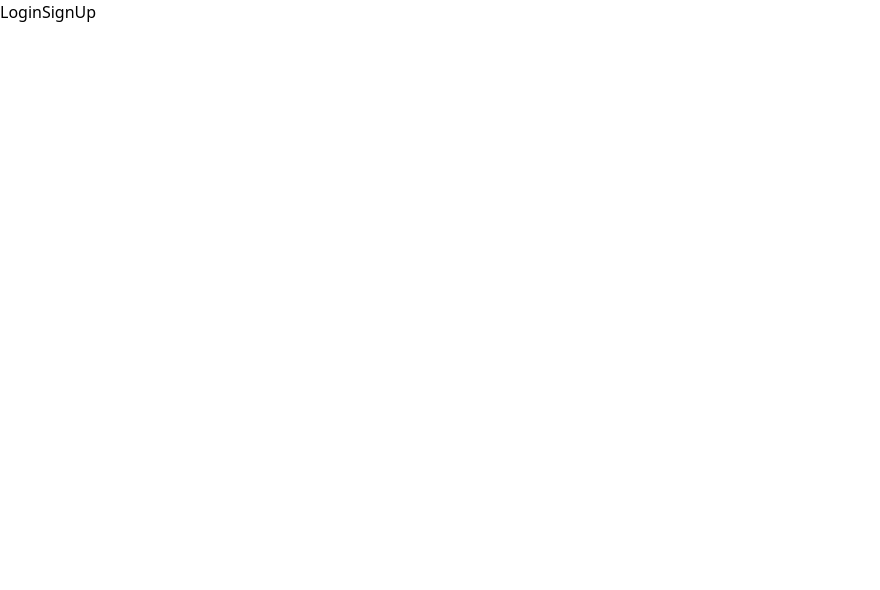
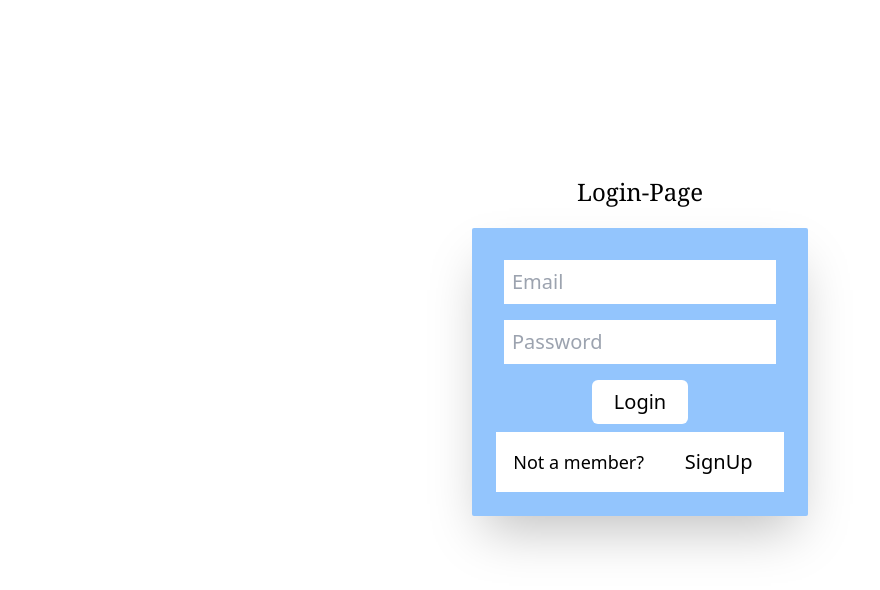
Before and after one commit to bushrajabin/alpago-assignment, a React (Create React App) app: page / in a window 1280 px wide. Shown: the top 590 px of the page, without its empty margins (0-880 px from the left). Built offline with nearby package versions, Linux system fonts and the light colour scheme.

Commit message:
Added routing on login/signup form

```diff
--- a/src/App.js
+++ b/src/App.js
@@ -1,8 +1,9 @@
 import "./App.css";
 import React from "react";
+
+import Signup from "./components/Signup/Signup";
 import Login from "./components/loginForm/Login";
-import Signup from "./components/Signup/Signup";
-import Home from "./components/Home/Home";
+import Error from "./components/pages/Error";
 import {
   BrowserRouter,
   Routes,
@@ -13,10 +14,20 @@ import {
 
 const router = createBrowserRouter([
   {
-    path: "/",
+    path: "*",
+
     element: (
       <>
-        <Home />
+        <Error />
+      </>
+    ),
+  },
+  {
+    path: "/",
+
+    element: (
+      <>
+        <Login />
       </>
     ),
   },
@@ -43,6 +54,7 @@ function App() {
   return (
     <>
       <RouterProvider router={router} />
+      {/* <Signup /> */}
     </>
   );
 }
--- a/src/components/CustomButton/SignupButton.jsx
+++ b/src/components/CustomButton/SignupButton.jsx
@@ -3,12 +3,12 @@ import { useNavigate } from "react-router-dom";
 function SignupButton() {
   const navigate = useNavigate();
   const SignUp = () => {
-    navigate("/home");
+    navigate("/signup");
   };
   return (
     <>
       <button
-        className=" xl:hover:bg-black xl:hover:text-white xl:p-3 xl:w-24 xl:ml-32 xl:mt-6 xl:rounded-sm"
+        className=" xl:hover:bg-black xl:hover:text-white xl:bg-white xl:text-black xl:p-3 xl:w-24  xl:rounded-sm"
         onClick={SignUp}
       >
         SignUp
--- a/src/components/Home/Home.jsx
+++ b/src/components/Home/Home.jsx
@@ -1,5 +1,7 @@
 import React from "react";
 import { useNavigate } from "react-router-dom";
+import LoginButton from "../CustomButton/LoginButton";
+import SignupButton from "../CustomButton/SignupButton";
 
 function Home() {
   const navigate = useNavigate();
@@ -7,14 +9,14 @@ function Home() {
     navigate("/login");
   };
 
-  const forSignup=()=>{
-    navigate('/signup')
-  }
+  const forSignup = () => {
+    navigate("/signup");
+  };
   return (
-    <>
-      <button onClick={forLoginpage}>Login</button>
-      <button onClick={forSignup}>SignUp</button>
-    </>
+    <div className="xl:bg-yellow-900">
+      <LoginButton onClick={forLoginpage} />
+      <SignupButton onclick={forSignup} />
+    </div>
   );
 }
 
--- a/src/components/Signup/Signup.jsx
+++ b/src/components/Signup/Signup.jsx
@@ -42,10 +42,10 @@ function Signup() {
           required
           className="xl:p-2 xl:m-2 "
         />
-        <p className="xl:text-center xl:text-xl xl:font-thin">
-          Already a member?<button onClick={gotologin}>Log In</button>
-        </p>
-        <SignupButton />
+        <button onClick={gotologin}>
+          {" "}
+          <SignupButton />
+        </button>
       </div>
     </div>
   );
--- a/src/components/loginForm/Login.jsx
+++ b/src/components/loginForm/Login.jsx
@@ -1,9 +1,11 @@
 // Login.js
 import React, { useState } from "react";
 import LoginButton from "../CustomButton/LoginButton";
+import SignupButton from "../CustomButton/SignupButton";
 const Login = () => {
   const [email, setEmail] = useState("");
   const [password, setPassword] = useState("");
+  console.log(setEmail);
 
   return (
     <div className=" xl:items-center xl:flex xl:flex-col xl:justify-center  xl:p-10 xl:m-auto xl:pt-44">
@@ -27,8 +29,12 @@ const Login = () => {
             className="xl:outline-none xl:p-2 xl:m-2"
             required
           />
+          <LoginButton />
 
-          <LoginButton />
+          <div className=" xl:bg-white xl:flex xl:flex-row xl:items-center xl: p-1 xl:justify-around">
+            <p className=" xl:text-lg  ">Not a member?</p>
+            <SignupButton />
+          </div>
         </form>
       </div>
     </div>
--- /dev/null
+++ b/src/components/pages/Error.jsx
@@ -0,0 +1,19 @@
+import React from "react";
+import { useNavigate } from "react-router-dom";
+
+function Error() {
+  const navigate = useNavigate();
+  const goBack=()=>{
+    navigate('/')
+  }
+
+  return (
+    <>
+      {" "}
+      <div>Error</div>
+      <button onClick={goBack}>GoBack</button>
+    </>
+  );
+}
+
+export default Error;
```
